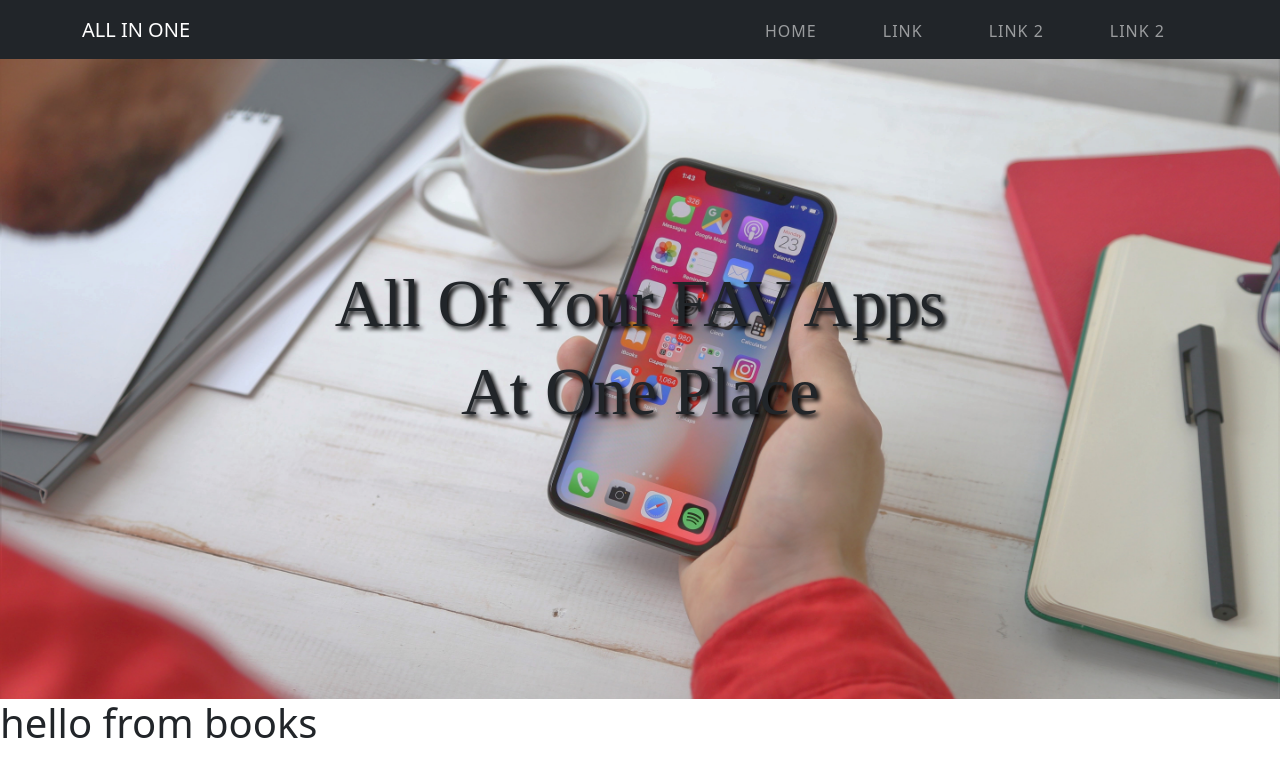
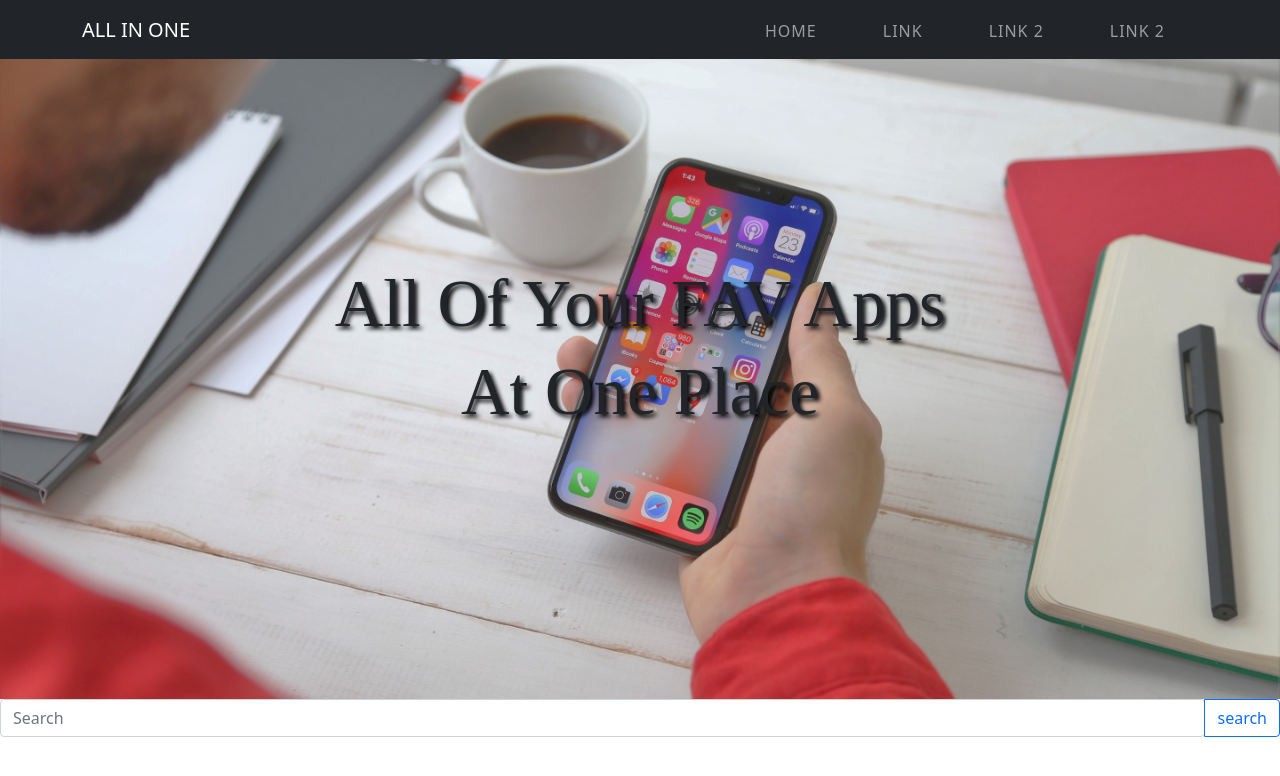
Before and after one commit to hamza887/mynewproject, a React (Create React App) app in the folder allinone/: page / in a window 1280 px wide. Shown: the top 776 px of the page. Built offline with nearby package versions, Linux system fonts and the light colour scheme.

Commit message:
hello axios

```diff
--- a/allinone/package.json
+++ b/allinone/package.json
@@ -6,6 +6,7 @@
     "@testing-library/jest-dom": "^5.11.4",
     "@testing-library/react": "^11.1.0",
     "@testing-library/user-event": "^12.1.10",
+    "axios": "^0.21.1",
     "bootstrap": "^5.1.0",
     "react": "^17.0.2",
     "react-dom": "^17.0.2",
--- a/allinone/src/components/Books/Books.js
+++ b/allinone/src/components/Books/Books.js
@@ -1,5 +1,11 @@
+import { useEffect, useState } from "react";
+import axios from 'axios';
 export default function Books(){
     return(
-        <h1>hello from books</h1>
+        <div className="input-group">
+        <input type="search" className="form-control rounded" placeholder="Search" aria-label="Search"
+          aria-describedby="search-addon" />
+        <button type="button" className="btn btn-outline-primary">search</button>
+      </div>
     )
 }
```
Also changed, not shown: 1 other file (tests, documents, lock files or other folders).
